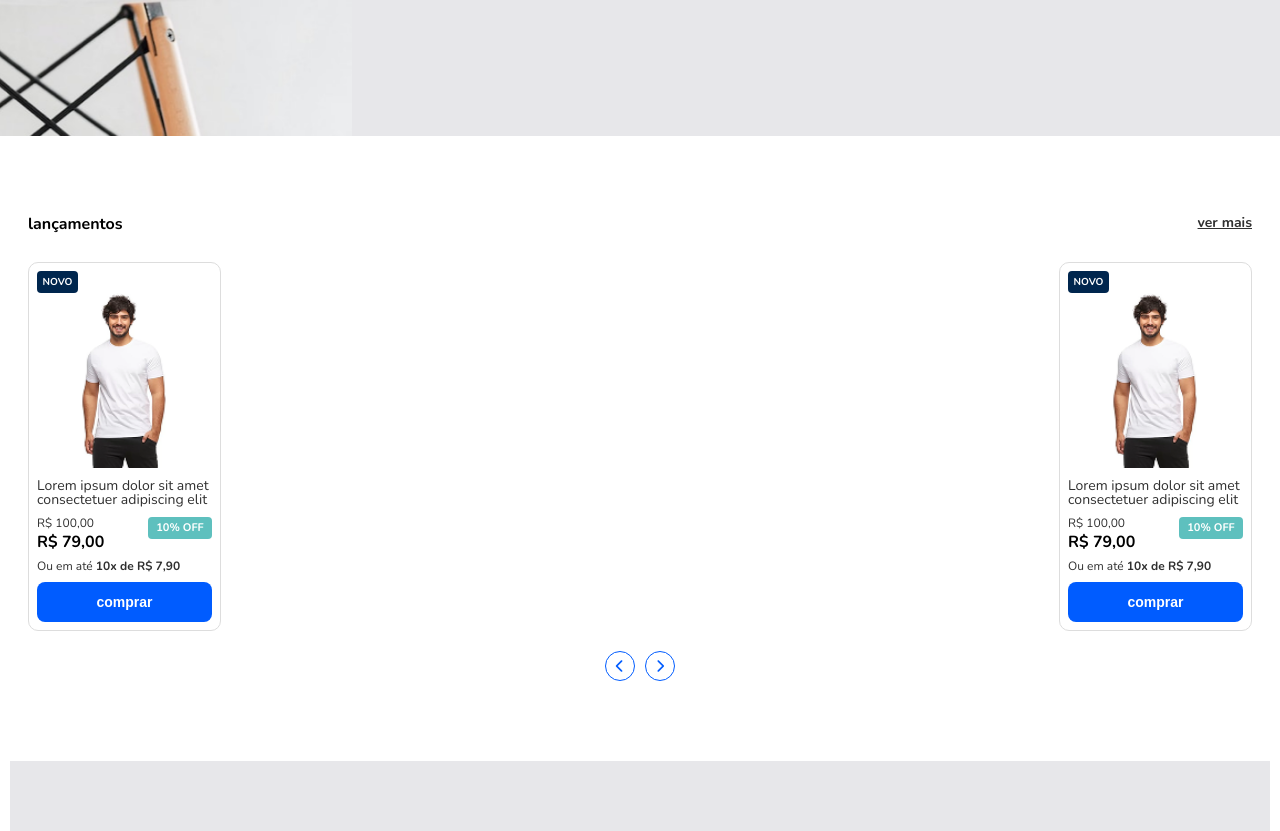
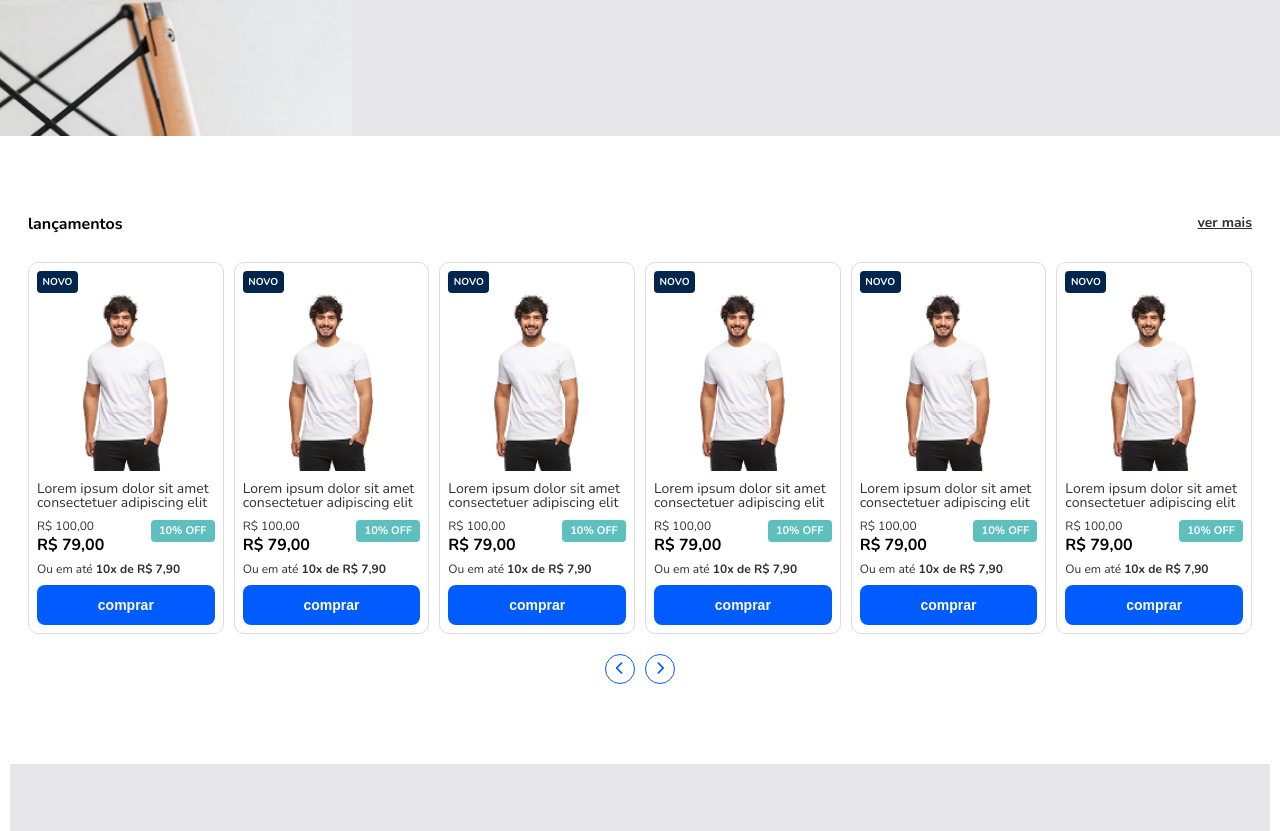
Before and after one commit to renata-aline/avanti, a website: page src/index.html in a window 1280 px wide. Shown: the part 486-1317 px from the top of the page. Drawn offline with nearby package versions, Linux system fonts and the light colour scheme; files that its build step writes are made by us from their sources.

Commit message:
implementado lógica carrocel

```diff
--- a/src/index.html
+++ b/src/index.html
@@ -146,6 +146,7 @@
               <h2 class="store__items_title">lançamentos</h2>
               <a href="#" class="store__items_link">ver mais</a>
             </div>
+
             <div class="store__products">
               <div class="store__products_card">
                 <div class="store__products_card_new">
@@ -178,7 +179,8 @@
                 </p>
                 <button class="store__products_card_button">comprar</button>
               </div>
-              <!-- crd 2 -->
+
+              <!-- card1-->
 
               <div class="store__products_card">
                 <div class="store__products_card_new">
@@ -211,18 +213,153 @@
                 </p>
                 <button class="store__products_card_button">comprar</button>
               </div>
-              <!-- <div class="store__products_card"></div>
-              <div class="store__products_card"></div> -->
+
+              <!-- card2-->
+
+              <div class="store__products_card">
+                <div class="store__products_card_new">
+                  <span class="store__products_card_new--text">novo</span>
+                </div>
+                <img
+                  src="/src/assets/images/product.png"
+                  alt="product"
+                  class="store__products_card_img"
+                />
+                <h3 class="store__products_card_title">
+                  Lorem ipsum dolor sit amet consectetuer adipiscing elit
+                </h3>
+                <div class="store__products_card_price">
+                  <p class="store__products_card_price--old">
+                    R$ 100,00
+                    <span class="store__products_card_price--new"
+                      >R$ 79,00</span
+                    >
+                  </p>
+
+                  <div class="store__products_card_price_discount">
+                    <p class="store__products_card_price_discount--value">
+                      10% off
+                    </p>
+                  </div>
+                </div>
+                <p class="store__products_card_installments">
+                  Ou em até <strong>10x de R$ 7,90</strong>
+                </p>
+                <button class="store__products_card_button">comprar</button>
+              </div>
+
+              <!-- card3 -->
+              <div class="store__products_card">
+                <div class="store__products_card_new">
+                  <span class="store__products_card_new--text">novo</span>
+                </div>
+                <img
+                  src="/src/assets/images/product.png"
+                  alt="product"
+                  class="store__products_card_img"
+                />
+                <h3 class="store__products_card_title">
+                  Lorem ipsum dolor sit amet consectetuer adipiscing elit
+                </h3>
+                <div class="store__products_card_price">
+                  <p class="store__products_card_price--old">
+                    R$ 100,00
+                    <span class="store__products_card_price--new"
+                      >R$ 79,00</span
+                    >
+                  </p>
+
+                  <div class="store__products_card_price_discount">
+                    <p class="store__products_card_price_discount--value">
+                      10% off
+                    </p>
+                  </div>
+                </div>
+                <p class="store__products_card_installments">
+                  Ou em até <strong>10x de R$ 7,90</strong>
+                </p>
+                <button class="store__products_card_button">comprar</button>
+              </div>
+
+              <!-- card4 -->
+              <div class="store__products_card">
+                <div class="store__products_card_new">
+                  <span class="store__products_card_new--text">novo</span>
+                </div>
+                <img
+                  src="/src/assets/images/product.png"
+                  alt="product"
+                  class="store__products_card_img"
+                />
+                <h3 class="store__products_card_title">
+                  Lorem ipsum dolor sit amet consectetuer adipiscing elit
+                </h3>
+                <div class="store__products_card_price">
+                  <p class="store__products_card_price--old">
+                    R$ 100,00
+                    <span class="store__products_card_price--new"
+                      >R$ 79,00</span
+                    >
+                  </p>
+
+                  <div class="store__products_card_price_discount">
+                    <p class="store__products_card_price_discount--value">
+                      10% off
+                    </p>
+                  </div>
+                </div>
+                <p class="store__products_card_installments">
+                  Ou em até <strong>10x de R$ 7,90</strong>
+                </p>
+                <button class="store__products_card_button">comprar</button>
+              </div>
+
+              <!-- crd5 -->
+
+              <div class="store__products_card">
+                <div class="store__products_card_new">
+                  <span class="store__products_card_new--text">novo</span>
+                </div>
+                <img
+                  src="/src/assets/images/product.png"
+                  alt="product"
+                  class="store__products_card_img"
+                />
+                <h3 class="store__products_card_title">
+                  Lorem ipsum dolor sit amet consectetuer adipiscing elit
+                </h3>
+                <div class="store__products_card_price">
+                  <p class="store__products_card_price--old">
+                    R$ 100,00
+                    <span class="store__products_card_price--new"
+                      >R$ 79,00</span
+                    >
+                  </p>
+
+                  <div class="store__products_card_price_discount">
+                    <p class="store__products_card_price_discount--value">
+                      10% off
+                    </p>
+                  </div>
+                </div>
+                <p class="store__products_card_installments">
+                  Ou em até <strong>10x de R$ 7,90</strong>
+                </p>
+                <button class="store__products_card_button">comprar</button>
+              </div>
             </div>
+
             <div class="store__items_pagination">
-              <button class="store__items_pagination-button" id="left">
+              <button class="store__items_pagination-button" id="btnLeft">
                 <i
                   class="store__items_pagination-button--icon fa-solid fa-chevron-left"
+                  aria-label="Página anterior"
                 ></i>
               </button>
-              <button class="store__items_pagination-button" id="right">
+              <button class="store__items_pagination-button" id="btnRight">
                 <i
                   class="store__items_pagination-button--icon fa-solid fa-chevron-right"
+                  aria-label="Próxima página"
                 ></i>
               </button>
             </div>
--- a/src/js/main.js
+++ b/src/js/main.js
@@ -27,6 +27,21 @@ searchIcon.addEventListener("click", () => {
   } else {
     searchMessage.textContent = "";
   }
+});
+
+// LOGIC FOR SLIDER
+
+const productWrapper = document.querySelector(".store__products");
+const btnLeft = document.getElementById("btnLeft");
+const btnRight = document.getElementById("btnRight");
+
+btnLeft.addEventListener("click", () => {
+  productWrapper.scrollLeft -= 200;
+  behavior: "smooth";
+});
+btnRight.addEventListener("click", () => {
+  productWrapper.scrollLeft += 200;
+  behavior: "smooth";
 });
 
 // LOGIC FOR FORM
--- a/src/scss/components/main/_card.scss
+++ b/src/scss/components/main/_card.scss
@@ -1,10 +1,12 @@
 @import "../../base/vars";
 
 .store__products_card {
-  width: 175px;
   border-radius: 10px;
   border: 1px solid $secondary-color;
   padding: 8px;
+
+  min-width: 150px;
+  flex: auto;
 
   &_new {
     background-color: $primary-dak-color;
--- a/src/scss/components/main/_store.scss
+++ b/src/scss/components/main/_store.scss
@@ -47,5 +47,12 @@
     justify-content: space-between;
     margin-top: 30px;
     gap: 10px;
+
+    overflow-x: auto;
+    scroll-behavior: smooth;
+
+    &::-webkit-scrollbar {
+      display: none;
+    }
   }
 }
```
